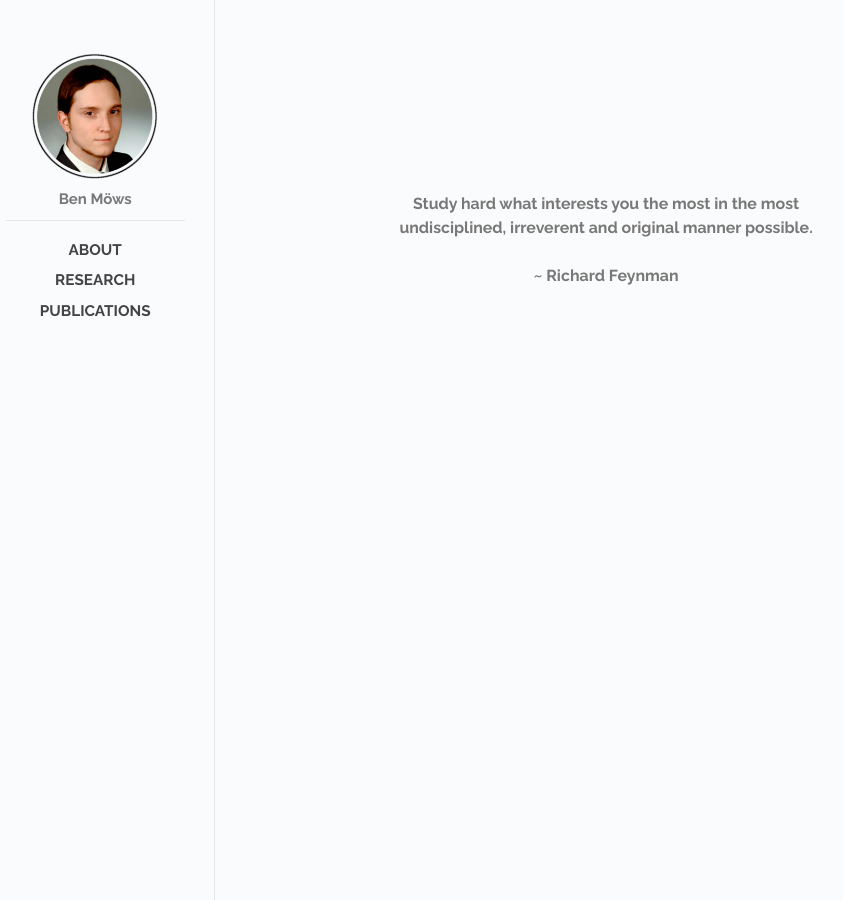
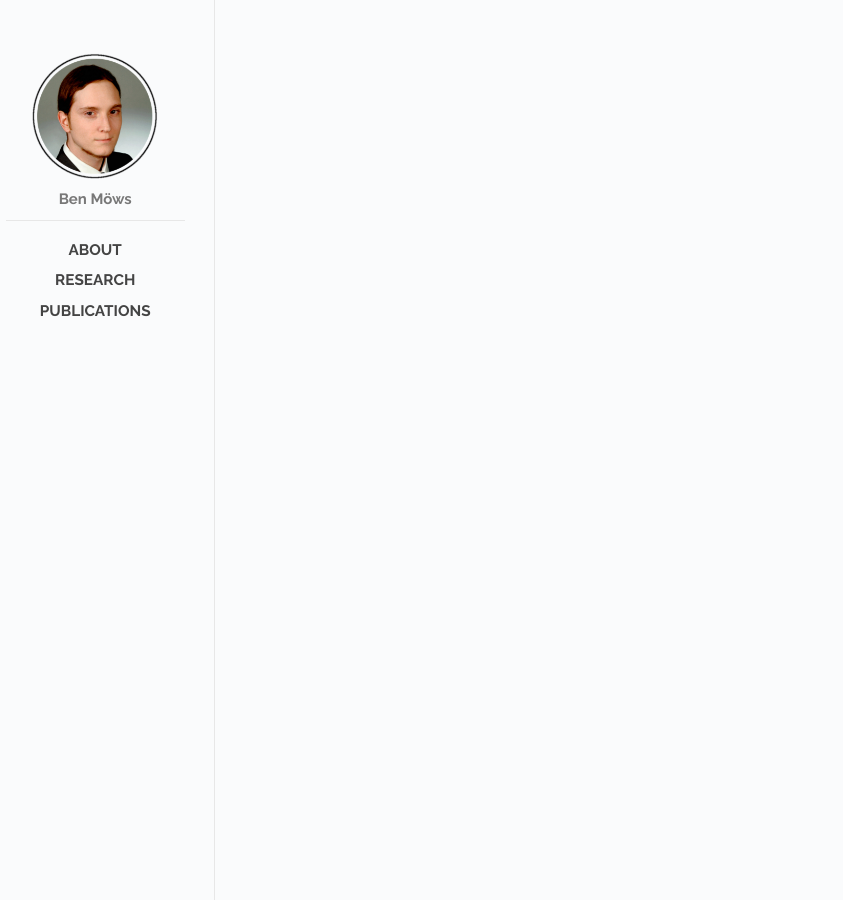
Before and after one commit to moews/moews.github.io, a Jekyll site: the page built from _posts/2017-03-28-home.md, in a window 1280 px wide. Shown: the whole page, without its empty margins (144-987 px from the left). Built offline with Jekyll 4.4.1, drawn with Linux system fonts in a browser that asks for light colours.

Commit message:
Update 2017-03-28-home.md

```diff
--- a/_posts/2017-03-28-home.md
+++ b/_posts/2017-03-28-home.md
@@ -7,30 +7,29 @@ categories: home
 hidden: true
 ---
 
-<html>
-<br><br>
-<br><br>
-<br><br>
-<br><br>
-</html>
+[//]: #<html>
+[//]: #<br><br>
+[//]: #<br><br>
+[//]: #<br><br>
+[//]: #<br><br>
+[//]: #</html>
 
-<html>
-<style>
-body {
-        color: #787878;
-}
-</style>
-</html>
+[//]: #<html>
+[//]: #<style>
+[//]: #body {
+[//]: #        color: #787878;
+[//]: #}
+[//]: #</style>
+[//]: #</html>
 
-<html>
-
-<center>
-<h3>
-Study hard what interests you the most in the most
-<br>
-undisciplined, irreverent and original manner possible.
-<br><br>
-~ Richard Feynman
-</h3>
-</center>
-</html>
+[//]: #<html>
+[//]: #<center>
+[//]: #<h3>
+[//]: #Study hard what interests you the most in the most
+[//]: #<br>
+[//]: #undisciplined, irreverent and original manner possible.
+[//]: #<br><br>
+[//]: #~ Richard Feynman
+[//]: #</h3>
+[//]: #</center>
+[//]: #</html>
```
